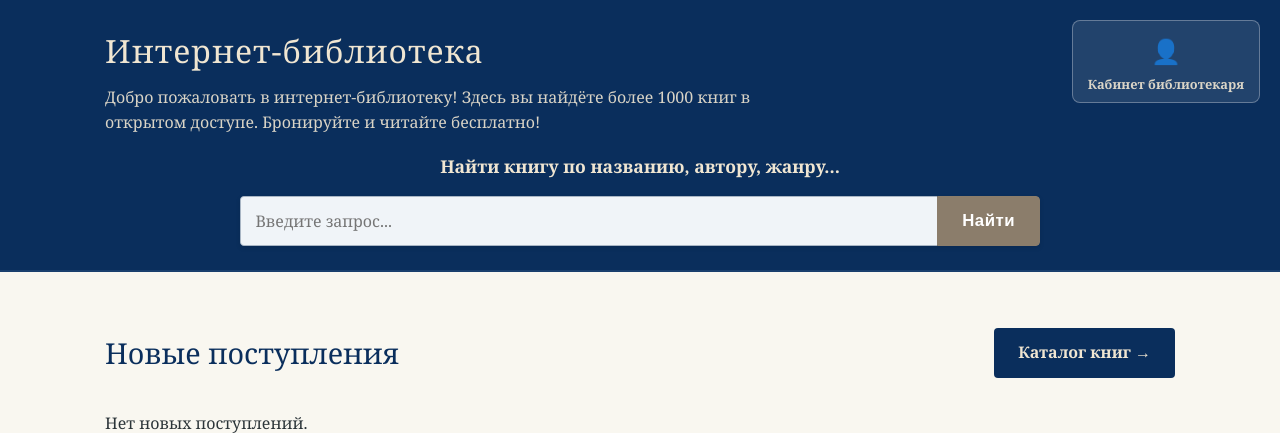
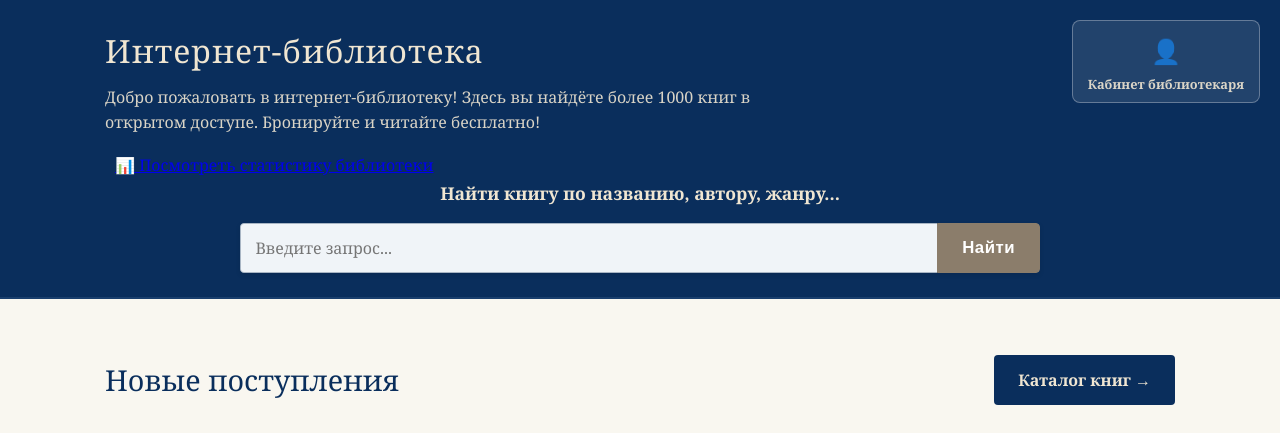
Before and after one commit to vettta06/internet_library, a Django app: page / in a window 1280 px wide. Shown: the top 433 px of the page. Run offline with Django 5.2, Linux system fonts and the light colour scheme; data that the repository does not hold is empty.

Commit message:
stastics on the site

```diff
--- a/backend/library_app/templates/index.html
+++ b/backend/library_app/templates/index.html
@@ -21,6 +21,12 @@
           Добро пожаловать в интернет-библиотеку! Здесь вы найдёте более 1000
           книг в открытом доступе. Бронируйте и читайте бесплатно!
         </p>
+        <a href="http://localhost/analytics/public/dashboard/af5bcf50-77fc-44cb-b74f-5deb949770b0"
+          target="_blank"
+          class="btn btn-outline-primary"
+          style="margin: 10px;">
+            📊 Посмотреть статистику библиотеки
+        </a>
         <form class="books_form" action="{% url 'books_list' %}">
           <label for="search">Найти книгу по названию, автору, жанру...</label>
           <div class="search-container">
--- a/backend/library_project/settings.py
+++ b/backend/library_project/settings.py
@@ -26,7 +26,7 @@
 
 
 RENDER_EXTERNAL_HOSTNAME = os.environ.get('RENDER_EXTERNAL_HOSTNAME')
-ALLOWED_HOSTS = ["localhost", "127.0.0.1", "0.0.0.0"]
+ALLOWED_HOSTS = ["localhost", "127.0.0.1", "0.0.0.0", 'web', 'nginx']
 if RENDER_EXTERNAL_HOSTNAME:
     ALLOWED_HOSTS.append(RENDER_EXTERNAL_HOSTNAME)
 
```
